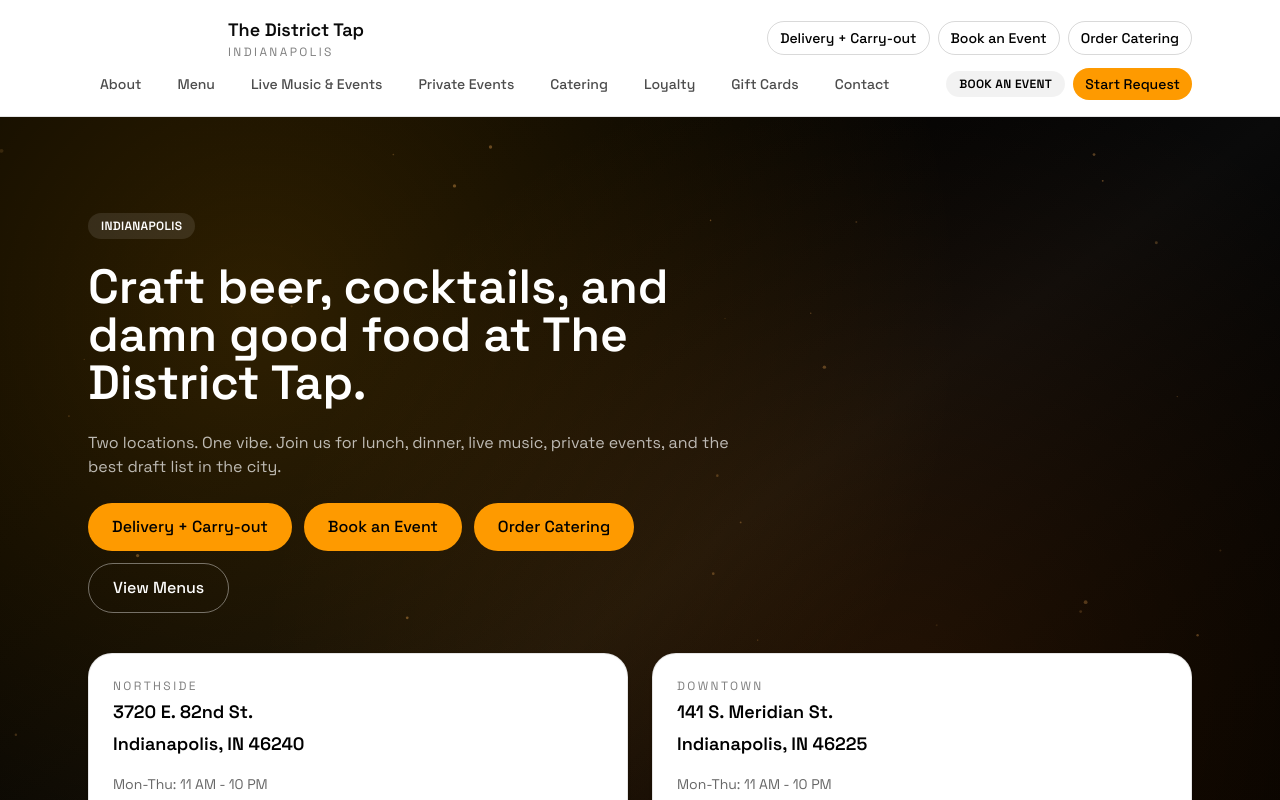
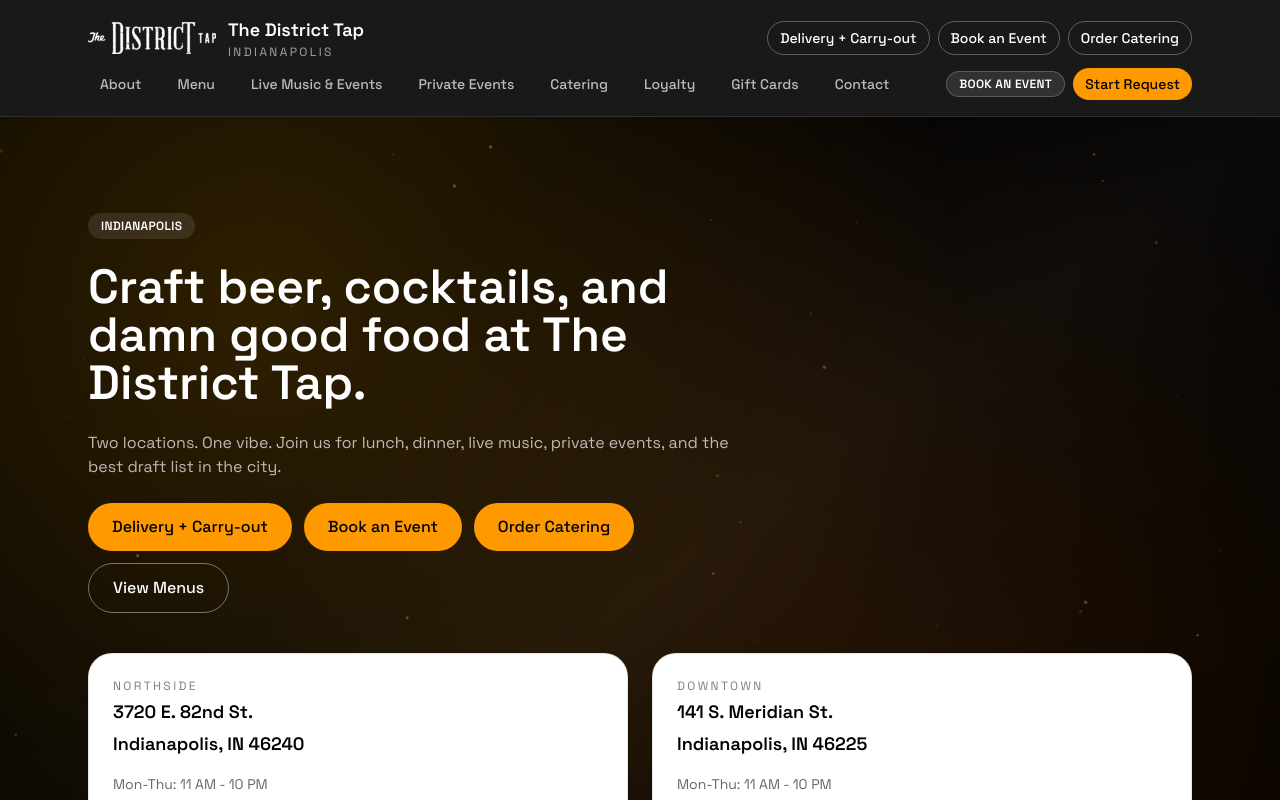
Before and after one commit to garytayl/district-tap, a Next.js app: page / in a window 1280 px wide. Shown: the top 800 px of the page. Built offline with nearby package versions, Linux system fonts and the light colour scheme.

Commit message:
Make navbar dark

```diff
--- a/components/site/Header.tsx
+++ b/components/site/Header.tsx
@@ -7,42 +7,42 @@
 
 export function Header() {
   return (
-    <header className="sticky top-0 z-40 border-b border-black/10 bg-white/90 backdrop-blur">
+    <header className="sticky top-0 z-40 border-b border-white/10 bg-black/90 text-white backdrop-blur">
       <div className="mx-auto flex max-w-6xl flex-col gap-2 px-6 py-4">
         <div className="flex flex-wrap items-center justify-between gap-4">
           <Link href="/" className="flex items-center gap-3">
             <div className="relative h-10 w-32">
-              <Image src="/logo_primary.png" alt="The District Tap" fill className="object-contain" priority />
+              <Image src="/logo_primary.png" alt="The District Tap" fill className="object-contain brightness-0 invert" priority />
             </div>
             <div className="leading-tight">
               <p className="text-lg font-semibold">The District Tap</p>
-              <p className="text-xs uppercase tracking-[0.2em] text-black/50">Indianapolis</p>
+              <p className="text-xs uppercase tracking-[0.2em] text-white/60">Indianapolis</p>
             </div>
           </Link>
           <div className="hidden items-center gap-2 lg:flex">
             {quickActions.map((action) => (
-              <Button key={action.label} href={action.href} variant="outline" size="sm">
+              <Button key={action.label} href={action.href} variant="outline" size="sm" className="border-white/30 text-white hover:border-white/80 hover:bg-white/10">
                 {action.label}
               </Button>
             ))}
           </div>
           <div className="flex items-center gap-2 lg:hidden">
-            <Badge>Locations</Badge>
+            <Badge variant="light">Locations</Badge>
           </div>
         </div>
-        <nav className="flex flex-wrap items-center gap-3 text-sm font-medium text-black/70">
+        <nav className="flex flex-wrap items-center gap-3 text-sm font-medium text-white/70">
           {navLinks.map((link) => (
             <div key={link.label} className="group relative">
-              <Link href={link.href} className="rounded-full px-3 py-2 hover:bg-black/5">
+              <Link href={link.href} className="rounded-full px-3 py-2 hover:bg-white/10">
                 {link.label}
               </Link>
               {link.children ? (
-                <div className="absolute left-0 top-full hidden min-w-[200px] flex-col gap-1 rounded-2xl border border-black/10 bg-white p-2 shadow-lg group-hover:flex">
+                <div className="absolute left-0 top-full hidden min-w-[200px] flex-col gap-1 rounded-2xl border border-white/10 bg-neutral-950 p-2 shadow-lg group-hover:flex">
                   {link.children.map((child) => (
                     <Link
                       key={child.href}
                       href={child.href}
-                      className="rounded-xl px-3 py-2 text-sm text-black/70 hover:bg-black/5 hover:text-black"
+                      className="rounded-xl px-3 py-2 text-sm text-white/70 hover:bg-white/10 hover:text-white"
                     >
                       {child.label}
                     </Link>
@@ -52,7 +52,7 @@
             </div>
           ))}
           <div className="ml-auto hidden items-center gap-2 lg:flex">
-            <Badge>Book an Event</Badge>
+            <Badge variant="light">Book an Event</Badge>
             <Button href={quickActions[1].href} variant="secondary" size="sm">
               Start Request
             </Button>
@@ -60,7 +60,7 @@
         </nav>
         <div className="flex flex-wrap gap-2 lg:hidden">
           {quickActions.map((action) => (
-            <Button key={action.label} href={action.href} variant="outline" size="sm">
+            <Button key={action.label} href={action.href} variant="outline" size="sm" className="border-white/30 text-white hover:border-white/80 hover:bg-white/10">
               {action.label}
             </Button>
           ))}
```
